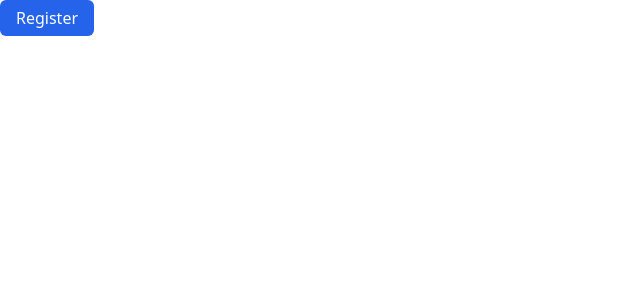
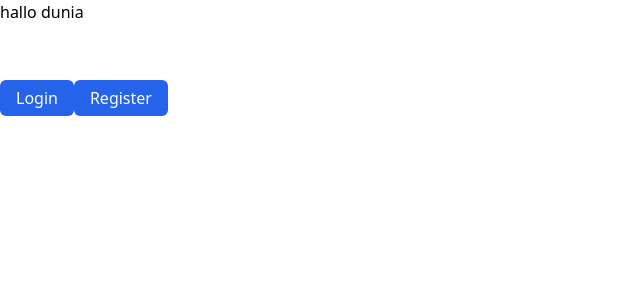
Before and after one commit to Herisetyawan123/buildandservice, a Next.js app: page / in a window 1280 px wide. Shown: the top 300 px of the page, without its empty margins (0-640 px from the left). Built offline with nearby package versions, Linux system fonts and the light colour scheme.

Commit message:
fixing element: button & progress part: navbar

```diff
--- a/components/Element/Button/Index.tsx
+++ b/components/Element/Button/Index.tsx
@@ -4,29 +4,30 @@ const Button = ({
     children,
     link,
     isLoading,
+    className,
     onClick,
     } : {
         children:   React.ReactNode,
         link?: string,
         isLoading?: boolean,
+        className?: string,
         onClick?: () => void
     }) => {
-        console.log(isLoading)
     if (isLoading){
         return (
-            <span className="inline-block cursor-not-allowed px-4 py-1.5 rounded-md bg-blue-600 text-white font-normal">
+            <span className={`inline-block cursor-not-allowed px-4 py-1.5 rounded-md bg-blue-600 text-white font-normal ${className}`}>
                 Loading...
             </span>
         )
     }
     if (link) {
         return (
-            <Link href={link} className="inline-block px-4 py-1.5 rounded-md bg-blue-600 text-white font-normal">{children}</Link>
+            <Link href={link} className={`inline-block px-4 py-1.5 rounded-md bg-blue-600 text-white font-normal ${className}`}>{children}</Link>
         )
     }
 
     return (
-        <button onClick={onClick} className="px-4 py-1.5 rounded-md bg-blue-600 text-white font-normal">{children}</button>
+        <button onClick={onClick} className={`px-4 py-1.5 rounded-md bg-blue-600 text-white font-normal ${className}`}>{children}</button>
     )
 
 }
--- /dev/null
+++ b/components/Layouts/Frontend/Index.tsx
@@ -0,0 +1,20 @@
+import Head from "next/head"
+import Navbar from "../../Parts/Navbar/Index"
+
+interface Props{
+    children : React.ReactNode
+}
+const LayoutApp = ({ children }: Props) =>{
+    return (
+        <div>
+            <Head>
+                <title>Hallo dunia</title>
+            </Head>
+            <body>
+                <Navbar />
+                {children}
+            </body>
+        </div>
+    )
+}
+export default LayoutApp
--- /dev/null
+++ b/components/Parts/Navbar/Index.tsx
@@ -0,0 +1,9 @@
+const Navbar = () => {
+    return (
+        <div className="w-full h-20">
+            hallo dunia
+        </div>
+    )
+}
+
+export default Navbar;
--- a/pages/index.tsx
+++ b/pages/index.tsx
@@ -1,14 +1,13 @@
 import type { NextPage } from 'next'
-import Head from 'next/head'
-import Image from 'next/image'
 import Button from '../components/Element/Button/Index'
-import styles from '../styles/Home.module.css'
+import LayoutApp from '../components/Layouts/Frontend/Index'
 
 const Home: NextPage = () => {
   return (
-    <div>
+    <LayoutApp>
+        <Button link="/auth/signin">Login</Button>
         <Button>Register</Button>
-    </div>
+    </LayoutApp>
   )
 }
 
```
